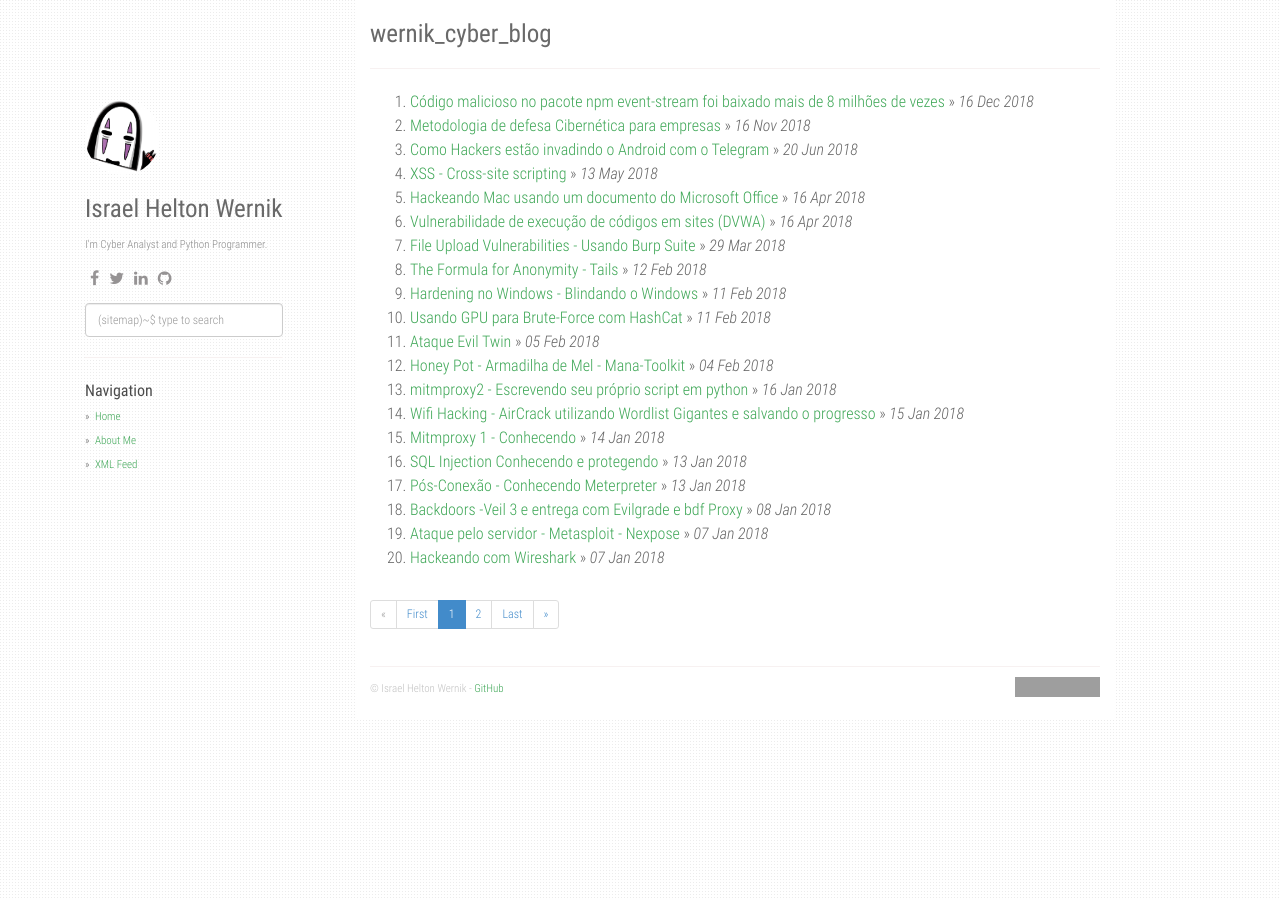
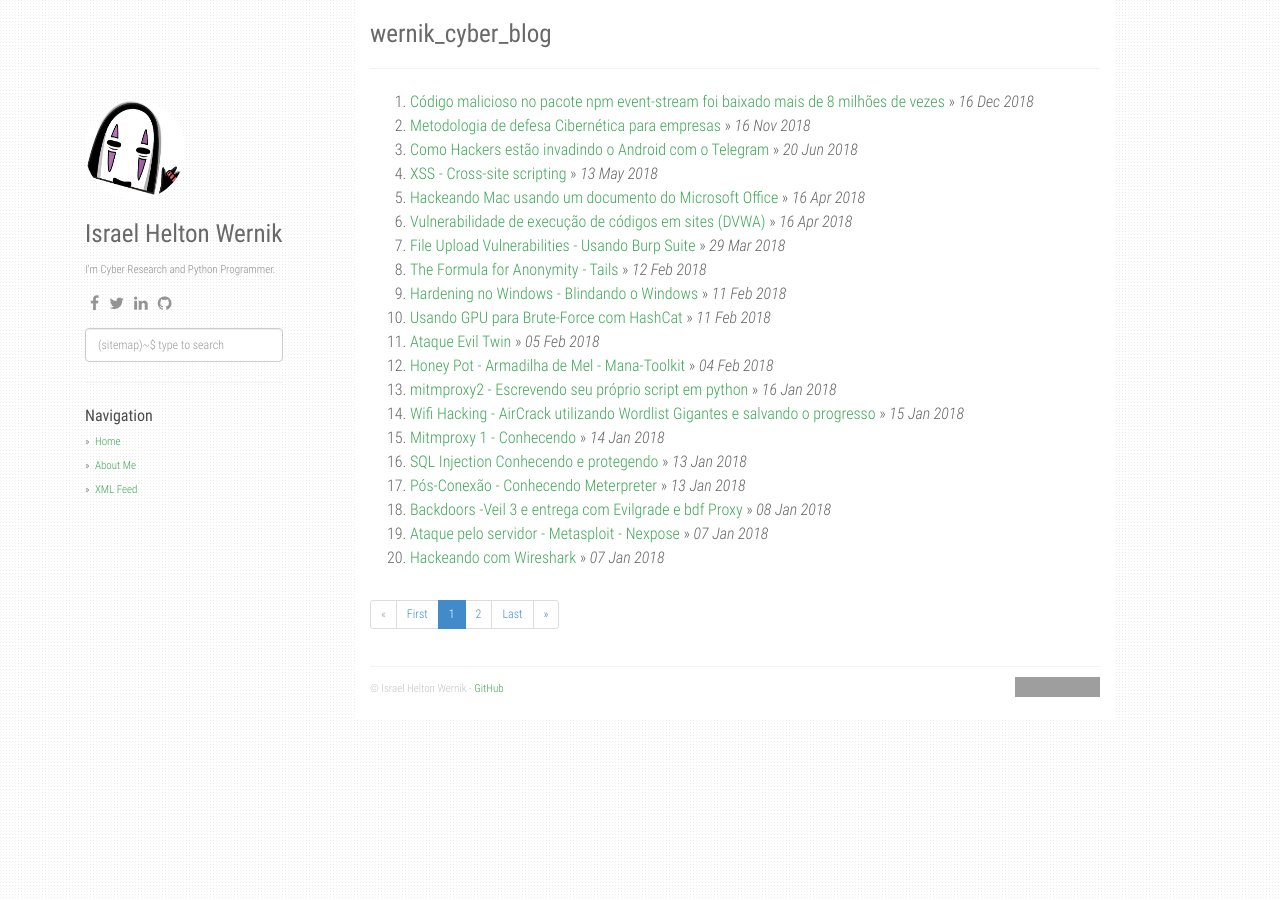
Before and after one commit to heltonWernik/heltonWernik.github.io, a Jekyll site: the page built from index.html, in a window 1280 px wide. Built offline with Jekyll 4.4.1, drawn with Linux system fonts in a browser that asks for light colours; the list of posts is cut into pages by our own code; grey boxes are pictures that could not be loaded.

Commit message:
fix avatar

```diff
--- a/_config.yml
+++ b/_config.yml
@@ -2,7 +2,7 @@ title: wernik_cyber_blog
 description: My Personal Cyber Studies
 author: Israel Helton Wernik
 github: https://github.com/heltonWernik
-about: I'm Cyber Analyst and Python Programmer.
+about: I'm Cyber Research and Python Programmer.
 disqus_shortname: heltonWernikBlog
 google_analytics: UA-XXXXXXXX-Y
 avatar_url: /static/img/avatar.png
--- a/_layouts/default.html
+++ b/_layouts/default.html
@@ -116,7 +116,7 @@ layout: compress
     <div class="container">
       <div class="col-sm-3">
         <div class="fixed-condition">
-          <a href="/"><img class="profile-avatar" src="{{ site.avatar_url }}" height="75px" width="75px" /></a>
+          <a href="/"><img class="profile-avatar" src="{{ site.avatar_url }}" height="100px" width="100px" /></a>
           <h1 class="author-name">{{ site.author }}</h1>
           {% if site.about %}
             <div class="profile-about">
```
